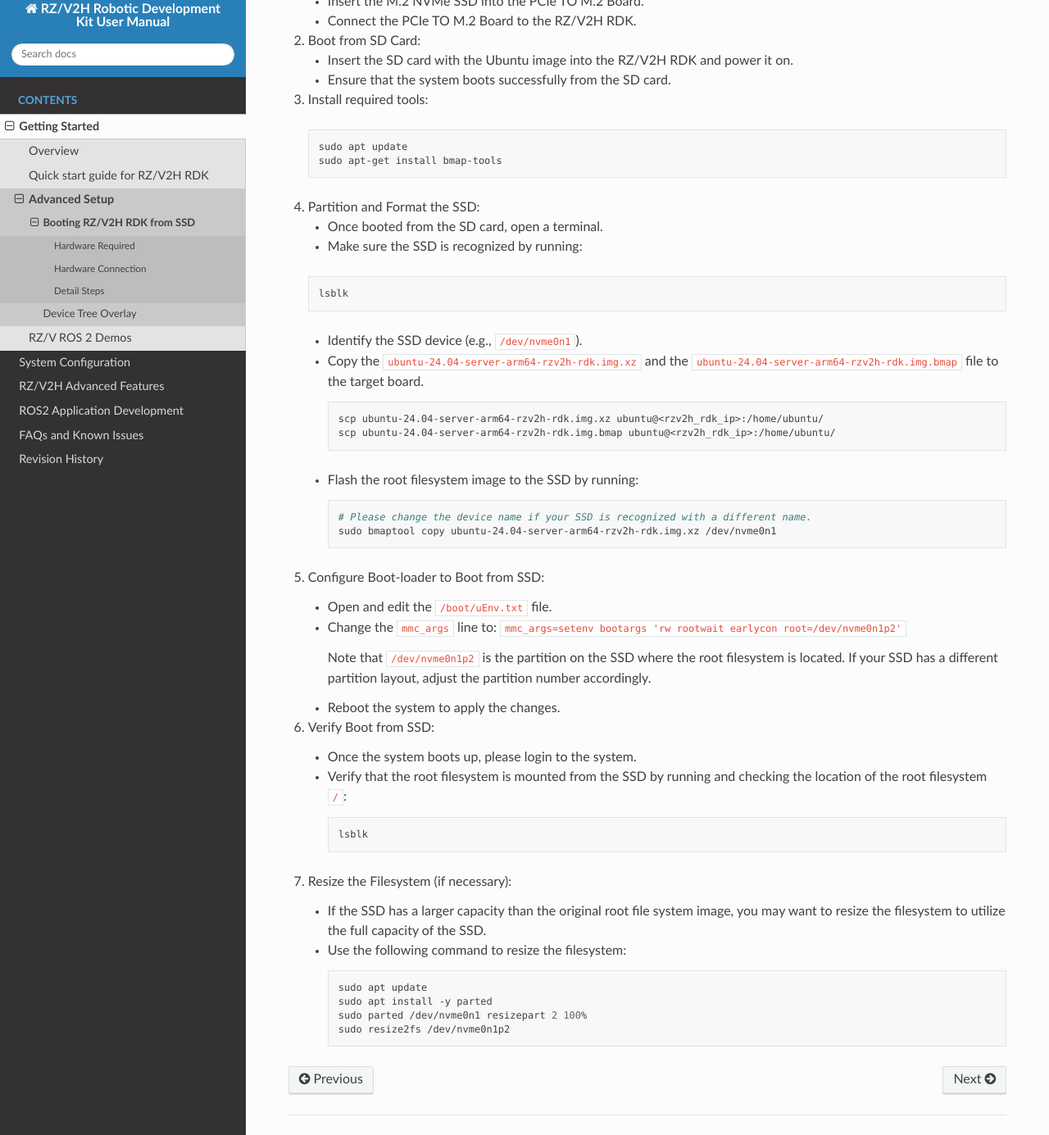
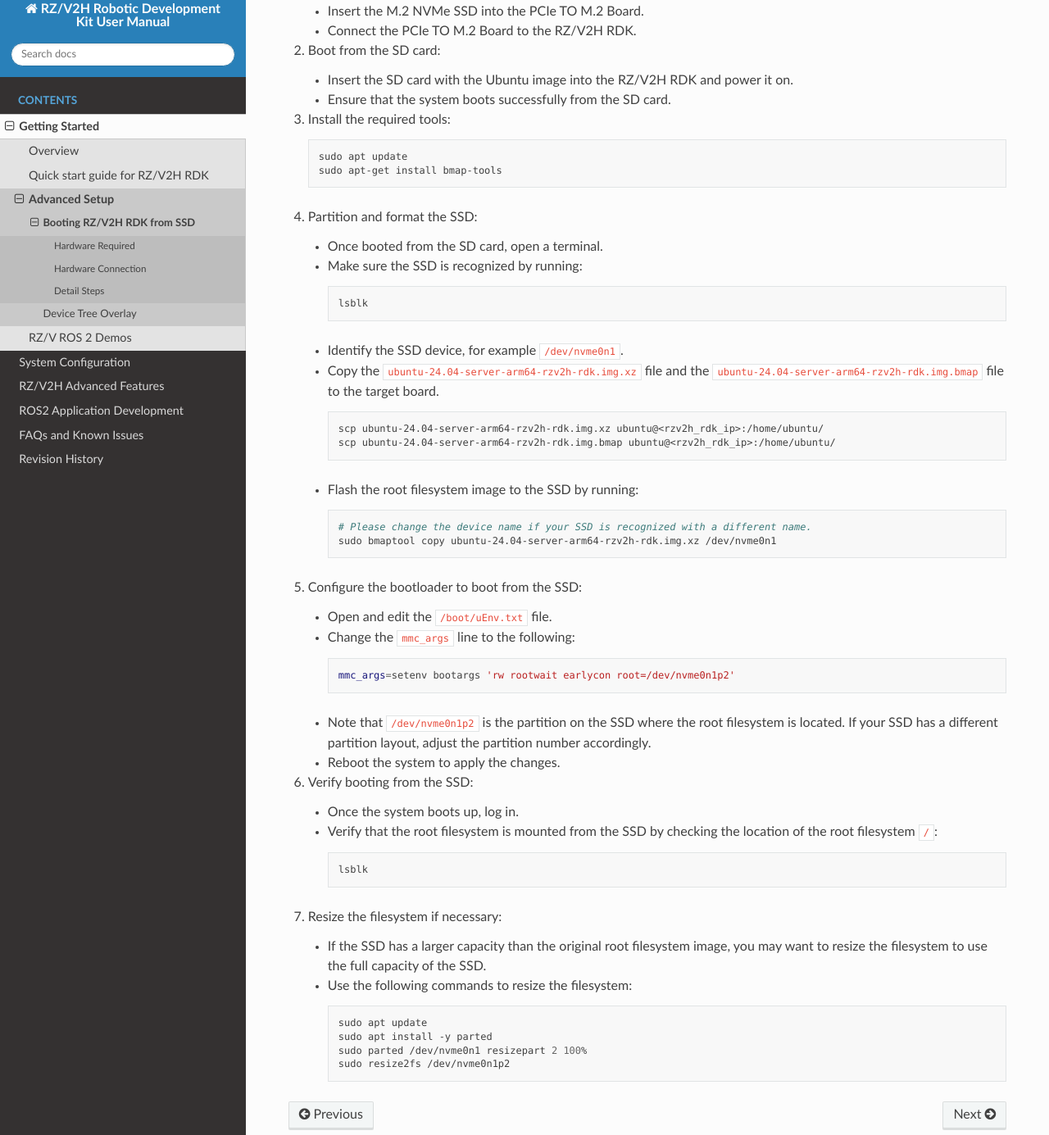
Before and after one commit to renesas-rdk/rzv2h_rdk_documentation, a Sphinx documentation site: the page built from source/chapter-1/advanced_setup/boot_from_ssd.rst, in a window 1280 px wide and 1400 px high, scrolled down 1409 px, cut to the strip 15-1400 px from the top of the window. Shown: the whole strip at 82% size. Built offline with Sphinx 7.4.7 and the Read the Docs theme 3.1.0, drawn with Linux system fonts in a browser that asks for light colours; comment, search, counter and statistics services are not loaded; some of the changed text lies outside the part shown.

Commit message:
doc: chapter 1: boot from ssd: correct identation
Signed-off-by: Cong Nguyen <cong.nguyen.zn@renesas.com>

```diff
--- a/source/chapter-1/advanced_setup/boot_from_ssd.rst
+++ b/source/chapter-1/advanced_setup/boot_from_ssd.rst
@@ -7,7 +7,7 @@
 ^^^^^^^^^^^^^^^^^
 
 - RZ/V2H RDK set.
-- SD card (for initial boot-loader storage): Please flash the SD card with the RDK image.
+- SD card (for initial bootloader storage). Please flash the SD card with the RDK image.
 - `PCIe TO M.2 Board <https://category.yahboom.net/products/yb-pcle-m-2?variant=49960215609660>`_.
 - M.2 NVMe SSD.
 
@@ -29,81 +29,85 @@
 .. important::
 
    - Make sure to back up any important data on the SSD before proceeding, as the following steps will erase all existing data on the SSD.
-   - Please connect the SSD to the PCIe TO M.2 Board before powering on the RZ/V2H board.
-   - Make sure you connect the PCIe TO M.2 Board to the correct PCIe 3.0 16-pin connector on the RZ/V2H RDK.
-   - Make sure to handle the M.2 NVMe SSD with care to avoid damage from static electricity.
+   - Connect the SSD to the PCIe TO M.2 Board before powering on the RZ/V2H board.
+   - Make sure that you connect the PCIe TO M.2 Board to the correct PCIe 3.0 16-pin connector on the RZ/V2H RDK.
+   - Handle the M.2 NVMe SSD with care to avoid damage from static electricity.
 
 .. note::
 
    The following steps assume that the SSD is detected as ``/dev/nvme0n1``.
    If your system detects the SSD with a different device name, replace ``/dev/nvme0n1`` accordingly in the commands and examples.
 
-1. Prepare the SSD:
+#. Prepare the SSD:
 
    - Insert the M.2 NVMe SSD into the PCIe TO M.2 Board.
    - Connect the PCIe TO M.2 Board to the RZ/V2H RDK.
 
-2. Boot from SD Card:
+#. Boot from the SD card:
 
    - Insert the SD card with the Ubuntu image into the RZ/V2H RDK and power it on.
    - Ensure that the system boots successfully from the SD card.
 
-3. Install required tools:
+#. Install the required tools:
 
-  .. code-block:: bash
+   .. code-block:: bash
 
-     sudo apt update
-     sudo apt-get install bmap-tools
+      sudo apt update
+      sudo apt-get install bmap-tools
 
-4. Partition and Format the SSD:
+#. Partition and format the SSD:
 
    - Once booted from the SD card, open a terminal.
    - Make sure the SSD is recognized by running:
 
-  .. code-block:: bash
+     .. code-block:: bash
 
-     lsblk
+        lsblk
 
-  - Identify the SSD device (e.g., ``/dev/nvme0n1``).
-  - Copy the ``ubuntu-24.04-server-arm64-rzv2h-rdk.img.xz`` and the ``ubuntu-24.04-server-arm64-rzv2h-rdk.img.bmap`` file to the target board.
+   - Identify the SSD device, for example ``/dev/nvme0n1``.
+   - Copy the ``ubuntu-24.04-server-arm64-rzv2h-rdk.img.xz`` file and the ``ubuntu-24.04-server-arm64-rzv2h-rdk.img.bmap`` file to the target board.
 
-    .. code-block:: bash
+     .. code-block:: bash
 
-       scp ubuntu-24.04-server-arm64-rzv2h-rdk.img.xz ubuntu@<rzv2h_rdk_ip>:/home/ubuntu/
-       scp ubuntu-24.04-server-arm64-rzv2h-rdk.img.bmap ubuntu@<rzv2h_rdk_ip>:/home/ubuntu/
+        scp ubuntu-24.04-server-arm64-rzv2h-rdk.img.xz ubuntu@<rzv2h_rdk_ip>:/home/ubuntu/
+        scp ubuntu-24.04-server-arm64-rzv2h-rdk.img.bmap ubuntu@<rzv2h_rdk_ip>:/home/ubuntu/
 
-  - Flash the root filesystem image to the SSD by running:
+   - Flash the root filesystem image to the SSD by running:
 
-    .. code-block:: bash
+     .. code-block:: bash
 
-       # Please change the device name if your SSD is recognized with a different name.
-       sudo bmaptool copy ubuntu-24.04-server-arm64-rzv2h-rdk.img.xz /dev/nvme0n1
+        # Please change the device name if your SSD is recognized with a different name.
+        sudo bmaptool copy ubuntu-24.04-server-arm64-rzv2h-rdk.img.xz /dev/nvme0n1
 
-5. Configure Boot-loader to Boot from SSD:
+#. Configure the bootloader to boot from the SSD:
 
    - Open and edit the ``/boot/uEnv.txt`` file.
-   - Change the ``mmc_args`` line to: ``mmc_args=setenv bootargs 'rw rootwait earlycon root=/dev/nvme0n1p2'``
+   - Change the ``mmc_args`` line to the following:
 
-     Note that ``/dev/nvme0n1p2`` is the partition on the SSD where the root filesystem is located. If your SSD has a different partition layout, adjust the partition number accordingly.
+     .. code-block:: bash
+
+        mmc_args=setenv bootargs 'rw rootwait earlycon root=/dev/nvme0n1p2'
+
+   - Note that ``/dev/nvme0n1p2`` is the partition on the SSD where the root filesystem is located. If your SSD has a different partition layout, adjust the partition number accordingly.
    - Reboot the system to apply the changes.
 
-6. Verify Boot from SSD:
+#. Verify booting from the SSD:
 
-   - Once the system boots up, please login to the system.
-   - Verify that the root filesystem is mounted from the SSD by running and checking the location of the root filesystem ``/``:
+   - Once the system boots up, log in.
+   - Verify that the root filesystem is mounted from the SSD by checking the location of the root filesystem ``/``:
 
-    .. code-block:: bash
+     .. code-block:: bash
 
-       lsblk
+        lsblk
 
-7. Resize the Filesystem (if necessary):
+#. Resize the filesystem if necessary:
 
-   - If the SSD has a larger capacity than the original root file system image, you may want to resize the filesystem to utilize the full capacity of the SSD.
-   - Use the following command to resize the filesystem:
+   - If the SSD has a larger capacity than the original root filesystem image, you may want to resize the filesystem to use the full capacity of the SSD.
+   - Use the following commands to resize the filesystem:
 
-    .. code-block:: bash
+     .. code-block:: bash
 
-       sudo apt update
-       sudo apt install -y parted
-       sudo parted /dev/nvme0n1 resizepart 2 100%
-       sudo resize2fs /dev/nvme0n1p2
+        sudo apt update
+        sudo apt install -y parted
+        sudo parted /dev/nvme0n1 resizepart 2 100%
+        sudo resize2fs /dev/nvme0n1p2
```
